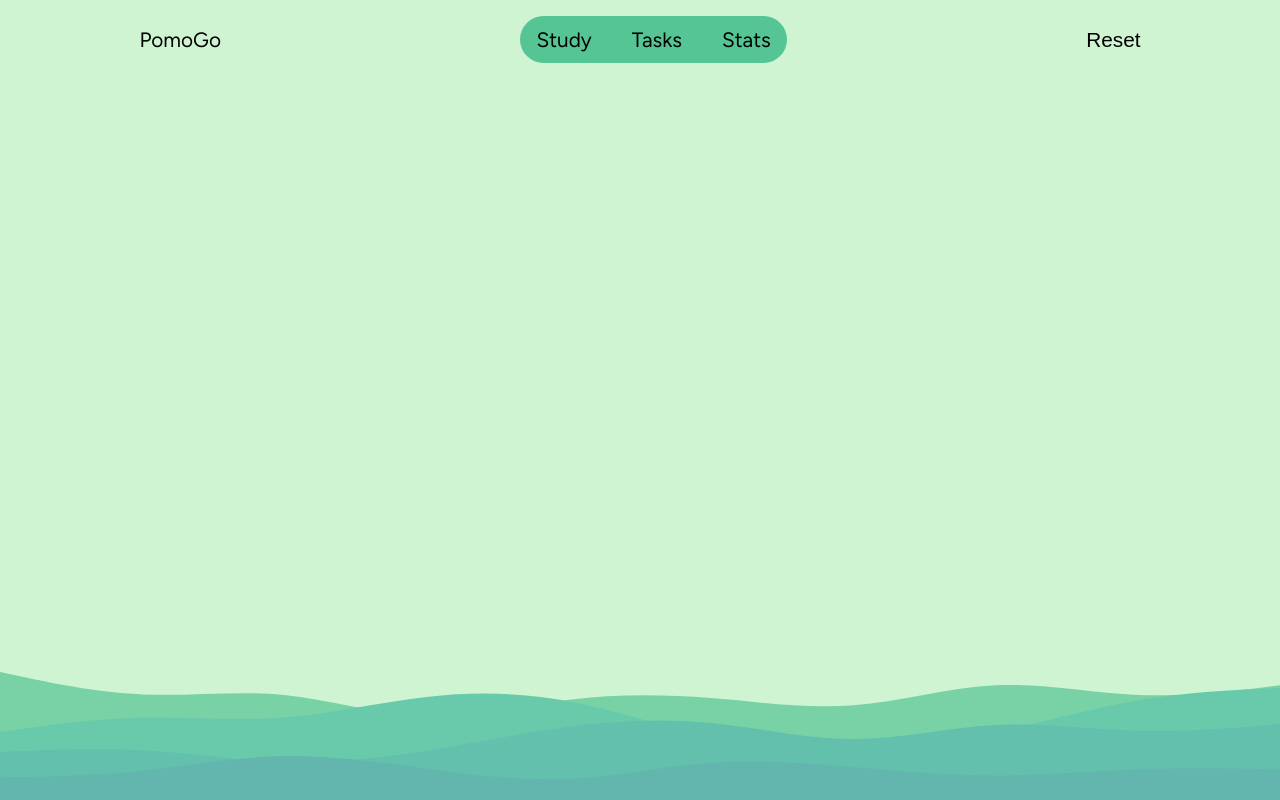
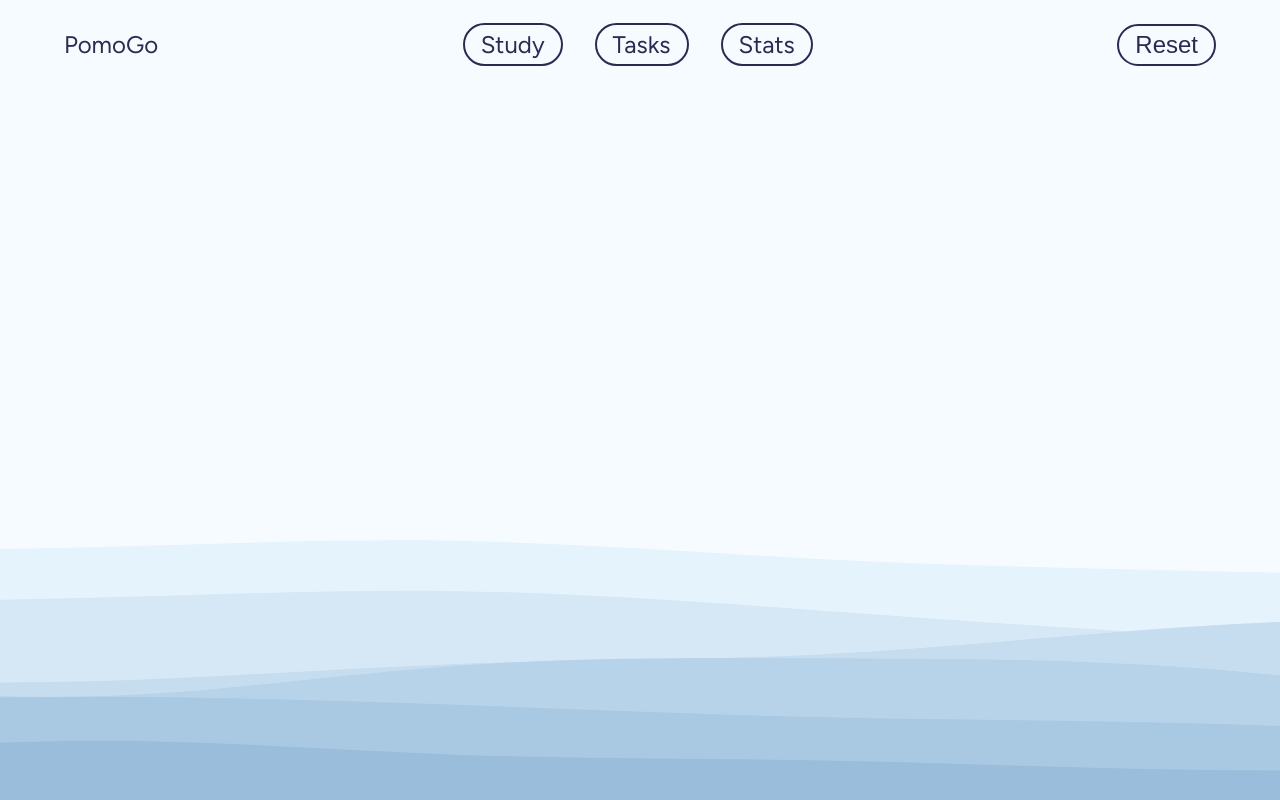
Before and after one commit to AdrianMaresDev/PomoGo-Study-App, a plain HTML site: page index.html in a window 1280 px wide. Drawn offline with Linux system fonts and the light colour scheme.

Commit message:
changed styling

```diff
--- a/index.html
+++ b/index.html
@@ -12,12 +12,14 @@
   </head>
   <body>
 
+    <div class="background"></div>
+
     <header>
-      <div class="nav-wrapper flex">
+      <div class="header-wrapper flex">
+        <p>PomoGo</p>
 
-        <span>PomoGo</span>
         <nav>
-          <ul>
+          <ul class="flex">
             <li>
               <a href="#">Study</a>
             </li>
@@ -29,14 +31,10 @@
             </li>
           </ul>
         </nav>
+
         <button>Reset</button>
-
       </div>
     </header>
-
-    <main>
-      <div class="spacer"></div>
-    </main>
 
     <script src="main.js"></script>
   </body>
--- a/styles.css
+++ b/styles.css
@@ -8,24 +8,23 @@ body{
     font-size: 16px;
     line-height: 1.5;
     font-family: 'Figtree', sans-serif;
-    background-color: var(--bg-green);
 }
 
 /*Variable Colors*/
 
 :root {
-    --bg-green: #CFF4D1;
-    --teal: #359D9E;
-    --navy: #215273;
-    --green: #55C595;
-    --yellow: #E4E3AA;
+    --bg-blue: #F5FBFF;
+    --white: #fff;
+    --navy: #292B51;
+    --black: #000;
 }
 
 /*General Styles*/
 
-.spacer {
+.background {
     aspect-ratio: 960/300;
     width: 100%;
+    height: 100%;
     position: absolute;
     bottom: 0;
     left: 0;
@@ -33,8 +32,7 @@ body{
     background-repeat: no-repeat;
     background-size: cover;
     background-position: center;
-    opacity: 0.7;
-    background-image: url('assets/bg-wave.svg');
+    background-image: url('assets/images/bg-pomodoro.svg');
 }
 
 .flex {
@@ -54,24 +52,35 @@ ul {
 
 /*Navigation Bar*/
 
-.nav-wrapper {
-    justify-content: space-evenly;
-    gap: 10rem;
+.header-wrapper {
+    justify-content: space-between;
+    max-width: 90%;
     margin: 0 auto;
-    font-size: 1.3rem;
-    padding: 1rem 0;
+    color: var(--navy);
+    font-size: 1.5rem;
+    padding: 1.5rem 0;
 }
 
-.nav-wrapper ul {
-    gap: 2.5rem;
-    background-color: var(--green);
-    padding: 0.5rem 1rem;
-    border-radius: 50px;
+.header-wrapper ul {
+    gap: 2rem;
 }
 
-.nav-wrapper button {
-    font-size: 1.3rem;
-    border: none;
-    background-color: transparent;
+.header-wrapper button {
+    font-size: 1.5rem;
+    background: transparent;
     cursor: pointer;
 }
+
+.header-wrapper a, .header-wrapper button {
+    color: var(--navy);
+    border: 2px solid var(--navy);
+    padding: 0.3rem 1rem;
+    border-radius: 30px;
+    transition: background-color 0.5s ease;
+    transition: color 0.8s ease;
+}
+
+.header-wrapper a:hover, .header-wrapper button:hover {
+    background-color: rgba(41, 43, 81, 0.9);
+    color: var(--white);
+}
```
Also changed, not shown: assets/bg-wave.svg (deleted), assets/images/bg-pomodoro.svg (added).
